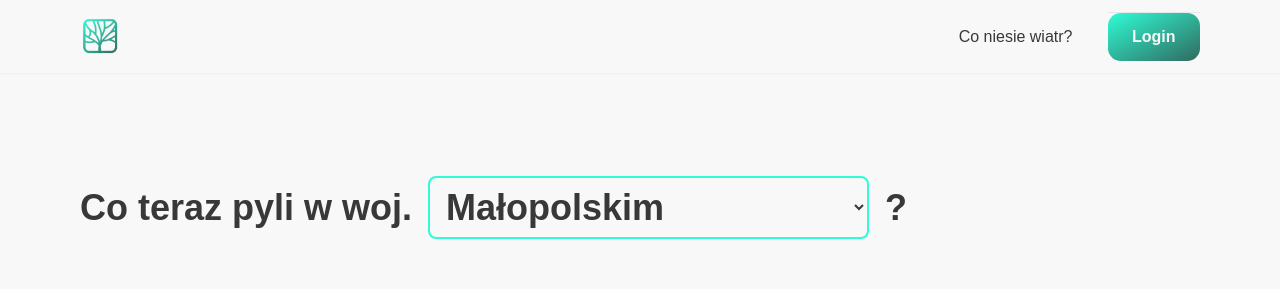
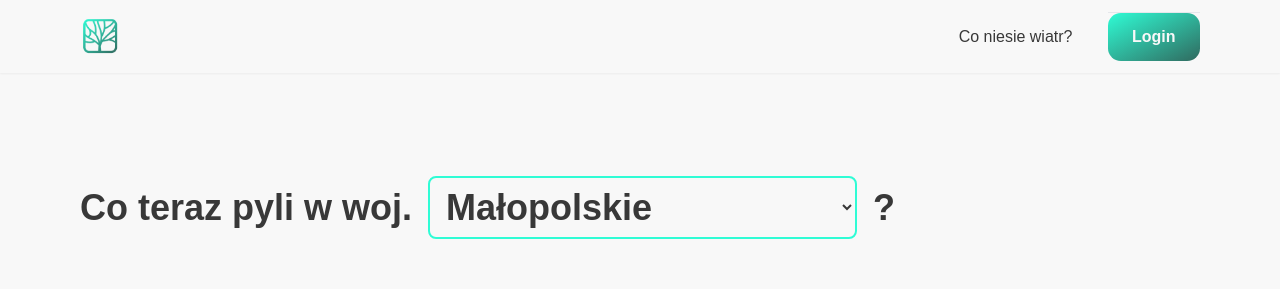
Before and after one commit to maksluczak/AllerNote2.0, a Next.js app in the folder client/: page /alergeny in a window 1280 px wide. Shown: the top 289 px of the page. Built offline with nearby package versions, Linux system fonts and the light colour scheme.

Commit message:
default location without user

```diff
--- a/client/components/alergeny/VoivodeshipSelect.js
+++ b/client/components/alergeny/VoivodeshipSelect.js
@@ -1,27 +1,62 @@
-import React from "react";
+"use client";
+
+import React, { useEffect, useState } from "react";
+import { useAuth } from "@/context/AuthContext";
+import { apiFetch } from "@/lib/api";
 
 export default function VoivodeshipSelect() {
+  const { user } = useAuth();
+  const [defaultLocation, setDefaultLocation] = useState("");
+
   const VOIVODESHIPS = [
-    { name: "Dolnośląskim", value: "dolnoslaskim" },
-    { name: "Kujawsko-pomorskim", value: "kujawsko-pomorskim" },
-    { name: "Lubelskim", value: "lubelskim" },
-    { name: "Lubuskim", value: "lubuskim" },
-    { name: "Małopolskim", value: "malopolskim" },
-    { name: "Mazowieckim", value: "mazowieckim" },
-    { name: "Opolskim", value: "opolskim" },
-    { name: "Podkarpackim", value: "podkarpackim" },
-    { name: "Podlaskim", value: "podlaskim" },
-    { name: "Pomorskim", value: "pomorskim" },
-    { name: "Śląskim", value: "slaskim" },
-    { name: "Świętokrzyskim", value: "swietokrzyskim" },
-    { name: "Warmińsko-mazurskim", value: "warminsko-mazurskim" },
-    { name: "Wielkopolskim", value: "wielkopolskim" },
-    { name: "Zachodniopomorskim", value: "zachodniopomorskim" },
+    { name: "Dolnośląskie", value: 0 },
+    { name: "Kujawsko-pomorskie", value: 1 },
+    { name: "Lubelskie", value: 2 },
+    { name: "Lubuskie", value: 3 },
+    { name: "Łódzkie", value: 4 },
+    { name: "Małopolskie", value: 5 },
+    { name: "Mazowieckie", value: 6 },
+    { name: "Opolskie", value: 7 },
+    { name: "Podkarpackie", value: 8 },
+    { name: "Podlaskie", value: 9 },
+    { name: "Pomorskie", value: 10 },
+    { name: "Śląskie", value: 11 },
+    { name: "Świętokrzyskie", value: 12 },
+    { name: "Warmińsko-mazurskie", value: 13 },
+    { name: "Wielkopolskie", value: 14 },
+    { name: "Zachodniopomorskie", value: 15 },
   ];
+
+  useEffect(() => {
+    const fetchUserLocation = async () => {
+      try {
+        const res = await apiFetch("/user/location");
+        const userLocation = res.defaultLocation;
+        const voivodeshipName = VOIVODESHIPS.find(
+          (voivodeship) => voivodeship.name === userLocation
+        );
+        if (voivodeshipName) {
+          setDefaultLocation(voivodeshipName.value);
+        } else {
+          setDefaultLocation(5);
+        }
+      } catch (err) {
+        console.error("Błąd przy pobieraniu lokalizacji:", error);
+        setDefaultLocation(5);
+      }
+    };
+    if (user) {
+      fetchUserLocation();
+    } else {
+      setDefaultLocation(5);
+    }
+  }, [user]);
+
   return (
     <div>
       <select
-        defaultValue={VOIVODESHIPS[4].value}
+        value={defaultLocation}
+        onChange={(e) => setDefaultLocation(Number(e.target.value))}
         name="voivodeship"
         className="block rounded-lg px-3 py-2 border-2 border-turquoise-500 bg-transparent"
       >
```
